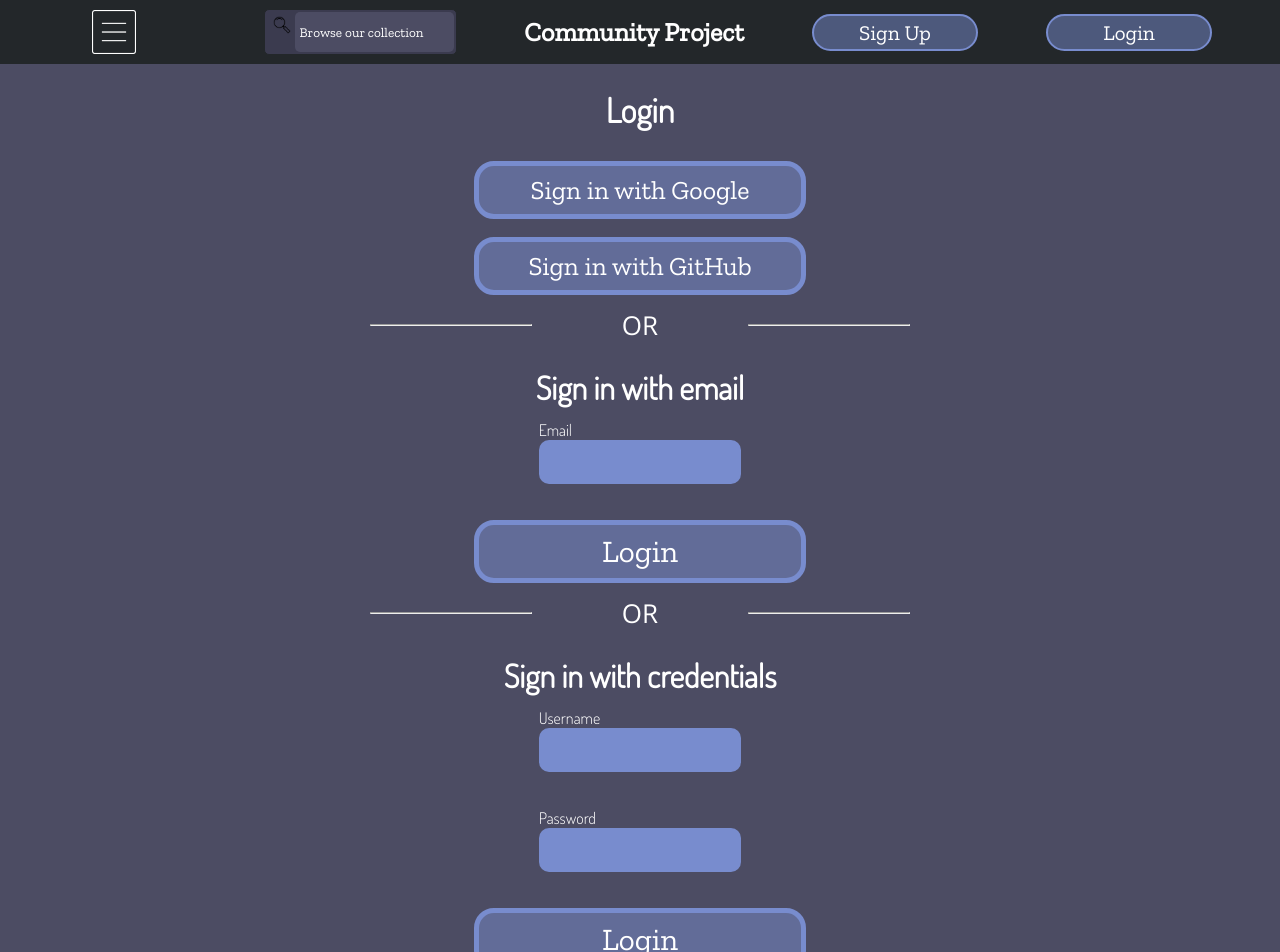
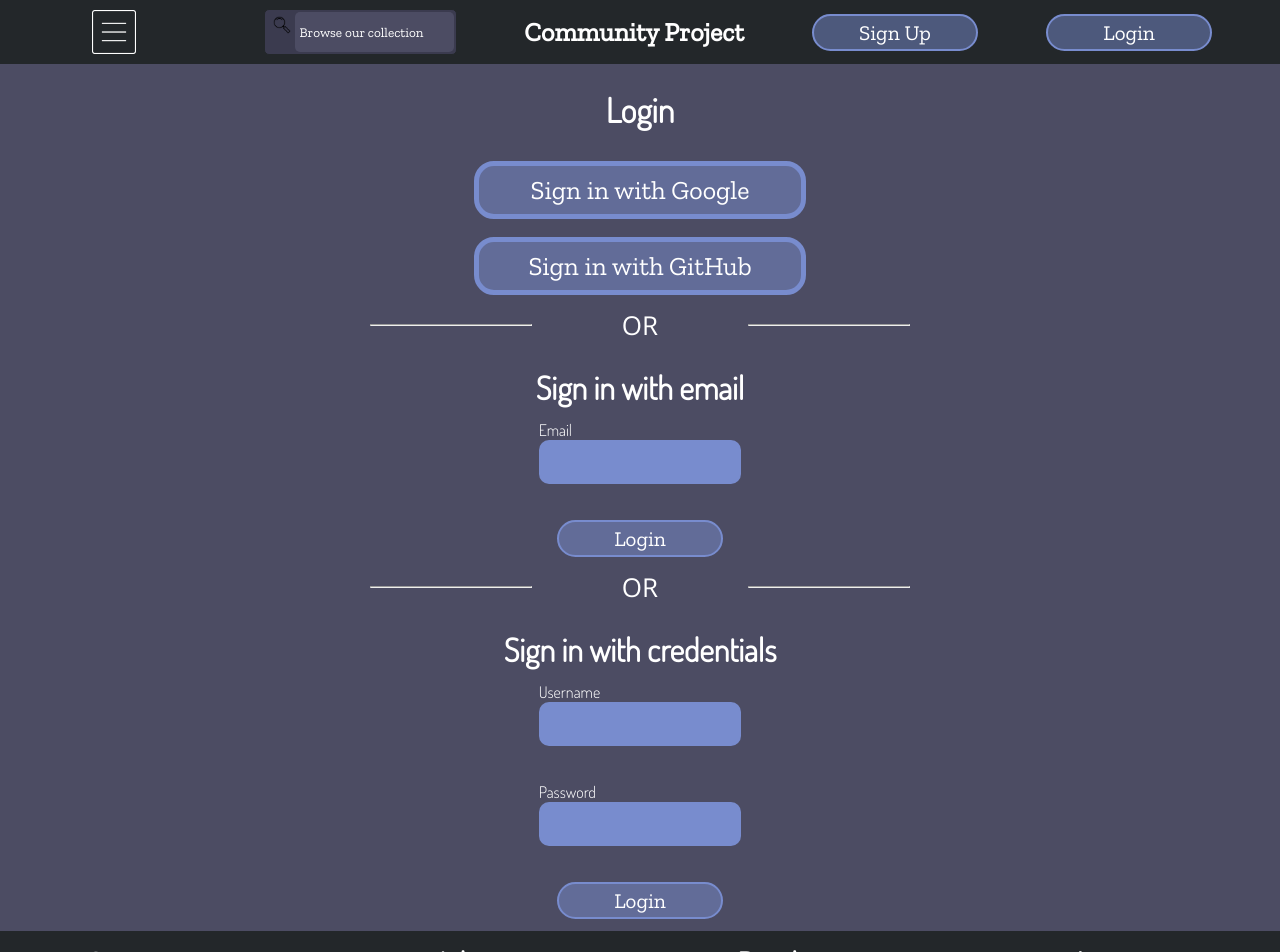
Before and after one commit to polypixeldev/computerstacks, a Next.js app in the folder app/: page /login in a window 1280 px wide. Shown: the top 952 px of the page. Built offline with nearby package versions, Linux system fonts and the light colour scheme; no server answers.

Commit message:
Fix button sizes and autocomplete on login page

```diff
--- a/app/pages/login.js
+++ b/app/pages/login.js
@@ -100,7 +100,7 @@ function Login() {
 					</label>
 					<br />
 					<br />
-					<button className={`button ${FormStyle.submit}`}>Login</button>
+					<button className={`button-small ${FormStyle.submit}`}>Login</button>
 				</form>
 				<div className={HeadStyles.actionDiv}>
 					<hr />
@@ -125,7 +125,7 @@ function Login() {
 						Password
 						<input
 							type="password"
-							autoComplete="new-password"
+							autoComplete="current-password"
 							name="password"
 							value={password}
 							onChange={handleChange}
@@ -133,7 +133,7 @@ function Login() {
 					</label>
 					<br />
 					<br />
-					<button className={`button ${FormStyle.submit}`}>Login</button>
+					<button className={`button-small ${FormStyle.submit}`}>Login</button>
 				</form>
 			</section>
 		</main>
```
